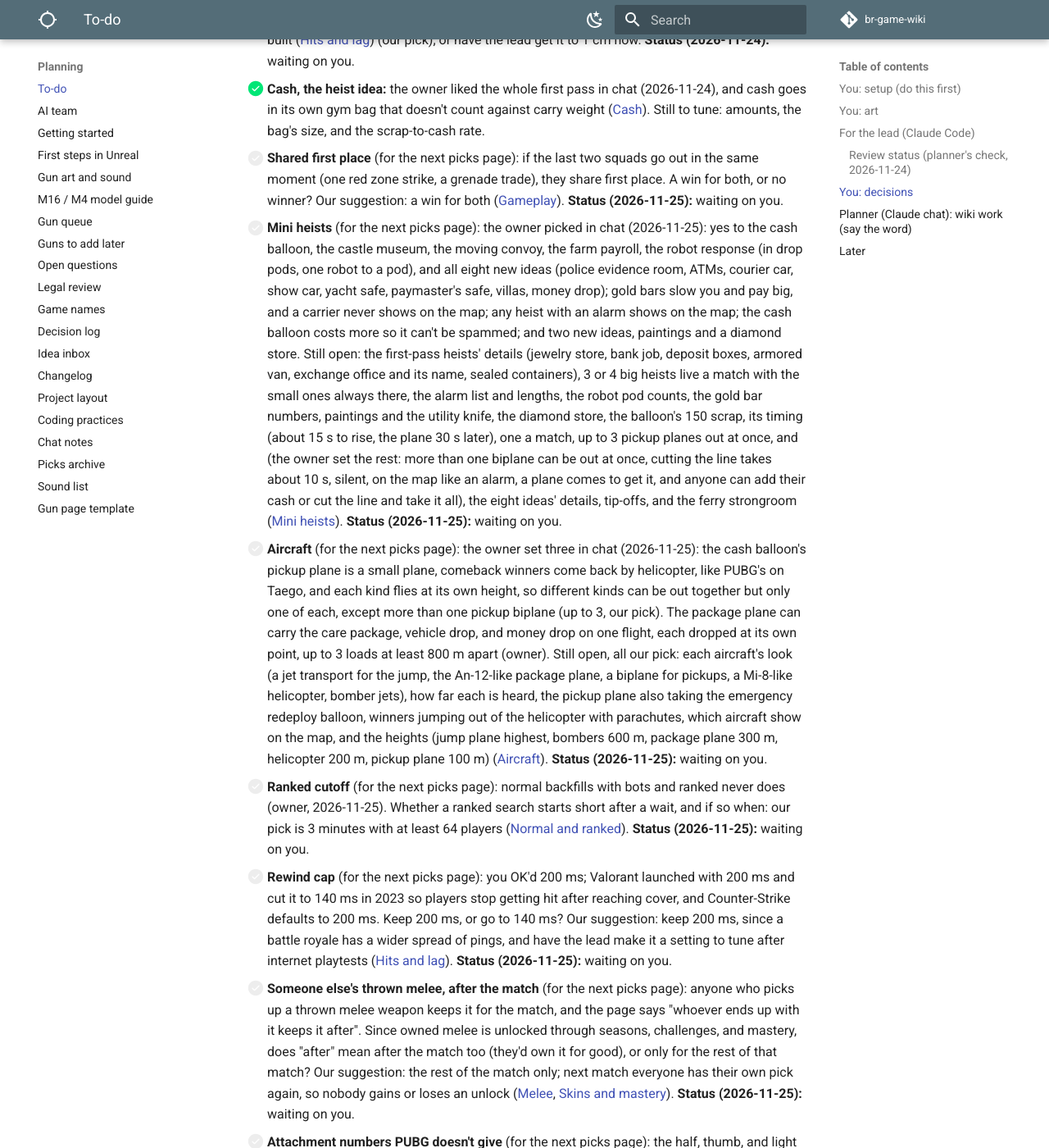
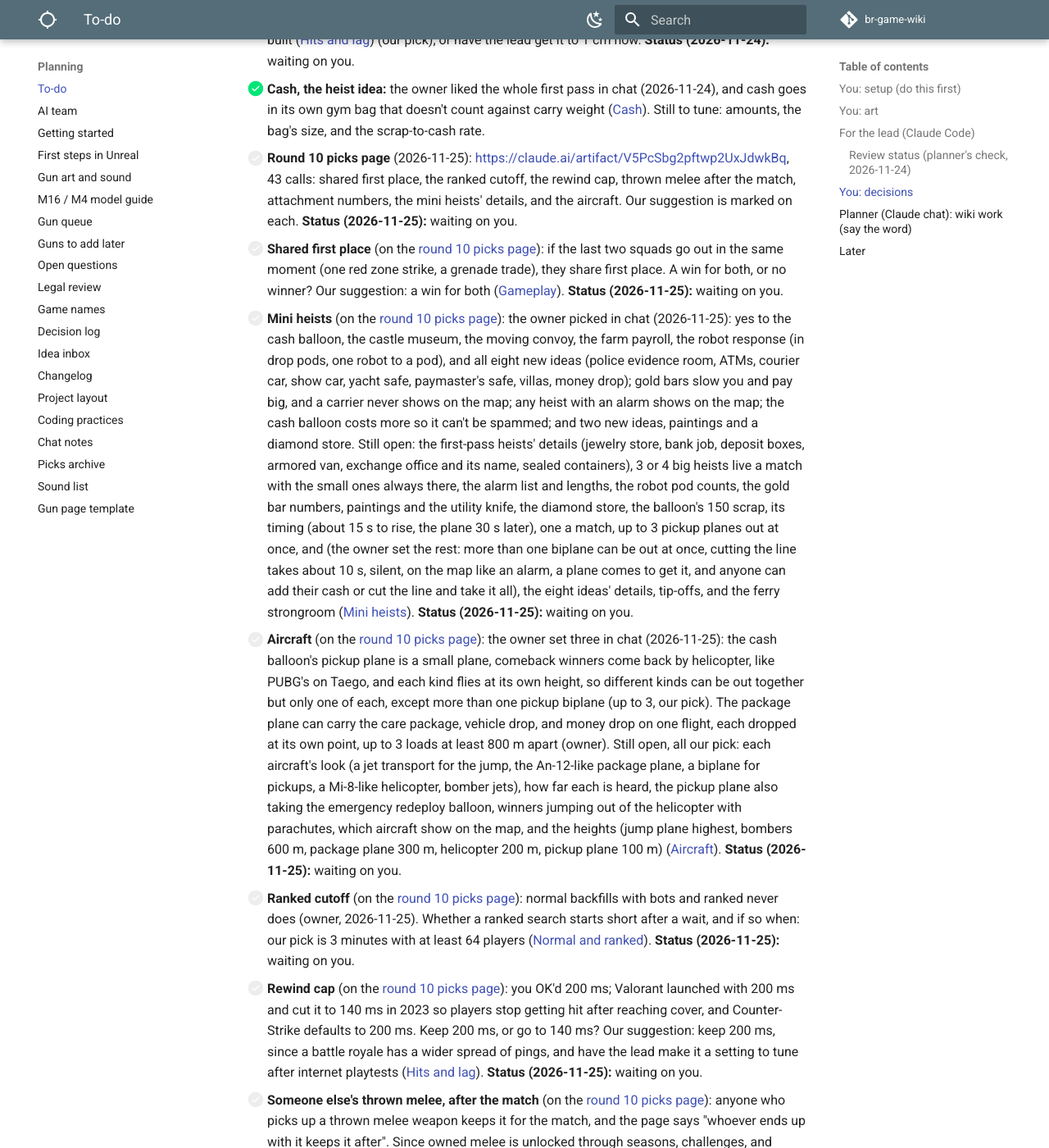
Before and after one commit to DerrickSpartan1/br-game-wiki, an MkDocs documentation site: the page built from docs/planning/to-do.md, in a window 1280 px wide and 1400 px high, scrolled down 36141 px. Shown: the whole window at 82% size. Built offline with MkDocs 1.6.1 and Material for MkDocs 9.7.7, drawn with Linux system fonts in a browser that asks for light colours; comment, search, counter and statistics services are not loaded; some of the changed text lies outside the part shown.

Commit message:
Planner picks: round 10 picks page posted with the 7 queued items
43 calls: shared first place, the ranked cutoff, the rewind cap, thrown
melee after the match, attachment numbers, the mini heists' details, and
the aircraft.

Co-Authored-By: Claude Opus 5.5 <noreply@anthropic.com>
Claude-Session: https://claude.ai/code/session_01Wkwom7msbtjY7PPB8cDoja

```diff
--- a/docs/planning/to-do.md
+++ b/docs/planning/to-do.md
@@ -387,13 +387,14 @@ In rough order of what the game needs first:
 - [x] **The newer first passes** (round 9 picks page, 2026-11-24): all OK'd except one. Changed: stopping a one-at-a-time reload partway through a round goes back to the last saved step, so the round doesn't finish. New: every player starts with a customizable belt, which is where the no-gear capacity's 50 comes from ([Carry weight](../systems/armor.md#carry-weight)). Answers on the [Picks archive](picks-archive.md).
 - [x] **Moving crouch and prone shots** (the owner left it to the planner in playtest round 8: keep 5 cm until lag compensation; the lead asked, chat notes 2026-11-24): shots at a moving crouched or prone player land within 5 cm of where the server's copy of the body is (still poses are within about 1 cm). Keep 5 cm for now and tighten it when lag compensation is built ([Hits and lag](../systems/servers.md#hits-and-lag)) (our pick), or have the lead get it to 1 cm now. **Status (2026-11-24):** waiting on you.
 - [x] **Cash, the heist idea:** the owner liked the whole first pass in chat (2026-11-24), and cash goes in its own gym bag that doesn't count against carry weight ([Cash](../systems/crafting.md#cash)). Still to tune: amounts, the bag's size, and the scrap-to-cash rate.
-- [ ] **Shared first place** (for the next picks page): if the last two squads go out in the same moment (one red zone strike, a grenade trade), they share first place. A win for both, or no winner? Our suggestion: a win for both ([Gameplay](../systems/gameplay.md#knockdowns-revives)). **Status (2026-11-25):** waiting on you.
-- [ ] **Mini heists** (for the next picks page): the owner picked in chat (2026-11-25): yes to the cash balloon, the castle museum, the moving convoy, the farm payroll, the robot response (in drop pods, one robot to a pod), and all eight new ideas (police evidence room, ATMs, courier car, show car, yacht safe, paymaster's safe, villas, money drop); gold bars slow you and pay big, and a carrier never shows on the map; any heist with an alarm shows on the map; the cash balloon costs more so it can't be spammed; and two new ideas, paintings and a diamond store. Still open: the first-pass heists' details (jewelry store, bank job, deposit boxes, armored van, exchange office and its name, sealed containers), 3 or 4 big heists live a match with the small ones always there, the alarm list and lengths, the robot pod counts, the gold bar numbers, paintings and the utility knife, the diamond store, the balloon's 150 scrap, its timing (about 15 s to rise, the plane 30 s later), one a match, up to 3 pickup planes out at once, and (the owner set the rest: more than one biplane can be out at once, cutting the line takes about 10 s, silent, on the map like an alarm, a plane comes to get it, and anyone can add their cash or cut the line and take it all), the eight ideas' details, tip-offs, and the ferry strongroom ([Mini heists](../systems/match-flow.md#mini-heists)). **Status (2026-11-25):** waiting on you.
-- [ ] **Aircraft** (for the next picks page): the owner set three in chat (2026-11-25): the cash balloon's pickup plane is a small plane, comeback winners come back by helicopter, like PUBG's on Taego, and each kind flies at its own height, so different kinds can be out together but only one of each, except more than one pickup biplane (up to 3, our pick). The package plane can carry the care package, vehicle drop, and money drop on one flight, each dropped at its own point, up to 3 loads at least 800 m apart (owner). Still open, all our pick: each aircraft's look (a jet transport for the jump, the An-12-like package plane, a biplane for pickups, a Mi-8-like helicopter, bomber jets), how far each is heard, the pickup plane also taking the emergency redeploy balloon, winners jumping out of the helicopter with parachutes, which aircraft show on the map, and the heights (jump plane highest, bombers 600 m, package plane 300 m, helicopter 200 m, pickup plane 100 m) ([Aircraft](../systems/match-flow.md#aircraft)). **Status (2026-11-25):** waiting on you.
-- [ ] **Ranked cutoff** (for the next picks page): normal backfills with bots and ranked never does (owner, 2026-11-25). Whether a ranked search starts short after a wait, and if so when: our pick is 3 minutes with at least 64 players ([Normal and ranked](../systems/gameplay.md#ranked)). **Status (2026-11-25):** waiting on you.
-- [ ] **Rewind cap** (for the next picks page): you OK'd 200 ms; Valorant launched with 200 ms and cut it to 140 ms in 2023 so players stop getting hit after reaching cover, and Counter-Strike defaults to 200 ms. Keep 200 ms, or go to 140 ms? Our suggestion: keep 200 ms, since a battle royale has a wider spread of pings, and have the lead make it a setting to tune after internet playtests ([Hits and lag](../systems/servers.md#hits-and-lag)). **Status (2026-11-25):** waiting on you.
-- [ ] **Someone else's thrown melee, after the match** (for the next picks page): anyone who picks up a thrown melee weapon keeps it for the match, and the page says "whoever ends up with it keeps it after". Since owned melee is unlocked through seasons, challenges, and mastery, does "after" mean after the match too (they'd own it for good), or only for the rest of that match? Our suggestion: the rest of the match only; next match everyone has their own pick again, so nobody gains or loses an unlock ([Melee](../systems/gameplay.md#melee), [Skins and mastery](../systems/skins.md#melee-weapons)). **Status (2026-11-25):** waiting on you.
-- [ ] **Attachment numbers PUBG doesn't give** (for the next picks page): the half, thumb, and light grips, the laser's hip spread, the duckbill's spread, suppressor loudness, and how long each scope takes to aim. Keep the lead's placeholders for the first playtests (suppressor at a quarter of the shot's loudness, 0.3 on shotguns; scopes from 1.1× the iron-sight time at 2x up to 1.4× at 15x), or set your own? Our suggestion: keep them and tune by feel in playtests ([Effects](../systems/attachments.md#effects-first-pass-from-pubg)). **Status (2026-11-25):** waiting on you.
+- [ ] **Round 10 picks page** (2026-11-25): [https://claude.ai/artifact/V5PcSbg2pftwp2UxJdwkBq](https://claude.ai/artifact/V5PcSbg2pftwp2UxJdwkBq), 43 calls: shared first place, the ranked cutoff, the rewind cap, thrown melee after the match, attachment numbers, the mini heists' details, and the aircraft. Our suggestion is marked on each. **Status (2026-11-25):** waiting on you.
+- [ ] **Shared first place** (on the [round 10 picks page](https://claude.ai/artifact/V5PcSbg2pftwp2UxJdwkBq)): if the last two squads go out in the same moment (one red zone strike, a grenade trade), they share first place. A win for both, or no winner? Our suggestion: a win for both ([Gameplay](../systems/gameplay.md#knockdowns-revives)). **Status (2026-11-25):** waiting on you.
+- [ ] **Mini heists** (on the [round 10 picks page](https://claude.ai/artifact/V5PcSbg2pftwp2UxJdwkBq)): the owner picked in chat (2026-11-25): yes to the cash balloon, the castle museum, the moving convoy, the farm payroll, the robot response (in drop pods, one robot to a pod), and all eight new ideas (police evidence room, ATMs, courier car, show car, yacht safe, paymaster's safe, villas, money drop); gold bars slow you and pay big, and a carrier never shows on the map; any heist with an alarm shows on the map; the cash balloon costs more so it can't be spammed; and two new ideas, paintings and a diamond store. Still open: the first-pass heists' details (jewelry store, bank job, deposit boxes, armored van, exchange office and its name, sealed containers), 3 or 4 big heists live a match with the small ones always there, the alarm list and lengths, the robot pod counts, the gold bar numbers, paintings and the utility knife, the diamond store, the balloon's 150 scrap, its timing (about 15 s to rise, the plane 30 s later), one a match, up to 3 pickup planes out at once, and (the owner set the rest: more than one biplane can be out at once, cutting the line takes about 10 s, silent, on the map like an alarm, a plane comes to get it, and anyone can add their cash or cut the line and take it all), the eight ideas' details, tip-offs, and the ferry strongroom ([Mini heists](../systems/match-flow.md#mini-heists)). **Status (2026-11-25):** waiting on you.
+- [ ] **Aircraft** (on the [round 10 picks page](https://claude.ai/artifact/V5PcSbg2pftwp2UxJdwkBq)): the owner set three in chat (2026-11-25): the cash balloon's pickup plane is a small plane, comeback winners come back by helicopter, like PUBG's on Taego, and each kind flies at its own height, so different kinds can be out together but only one of each, except more than one pickup biplane (up to 3, our pick). The package plane can carry the care package, vehicle drop, and money drop on one flight, each dropped at its own point, up to 3 loads at least 800 m apart (owner). Still open, all our pick: each aircraft's look (a jet transport for the jump, the An-12-like package plane, a biplane for pickups, a Mi-8-like helicopter, bomber jets), how far each is heard, the pickup plane also taking the emergency redeploy balloon, winners jumping out of the helicopter with parachutes, which aircraft show on the map, and the heights (jump plane highest, bombers 600 m, package plane 300 m, helicopter 200 m, pickup plane 100 m) ([Aircraft](../systems/match-flow.md#aircraft)). **Status (2026-11-25):** waiting on you.
+- [ ] **Ranked cutoff** (on the [round 10 picks page](https://claude.ai/artifact/V5PcSbg2pftwp2UxJdwkBq)): normal backfills with bots and ranked never does (owner, 2026-11-25). Whether a ranked search starts short after a wait, and if so when: our pick is 3 minutes with at least 64 players ([Normal and ranked](../systems/gameplay.md#ranked)). **Status (2026-11-25):** waiting on you.
+- [ ] **Rewind cap** (on the [round 10 picks page](https://claude.ai/artifact/V5PcSbg2pftwp2UxJdwkBq)): you OK'd 200 ms; Valorant launched with 200 ms and cut it to 140 ms in 2023 so players stop getting hit after reaching cover, and Counter-Strike defaults to 200 ms. Keep 200 ms, or go to 140 ms? Our suggestion: keep 200 ms, since a battle royale has a wider spread of pings, and have the lead make it a setting to tune after internet playtests ([Hits and lag](../systems/servers.md#hits-and-lag)). **Status (2026-11-25):** waiting on you.
+- [ ] **Someone else's thrown melee, after the match** (on the [round 10 picks page](https://claude.ai/artifact/V5PcSbg2pftwp2UxJdwkBq)): anyone who picks up a thrown melee weapon keeps it for the match, and the page says "whoever ends up with it keeps it after". Since owned melee is unlocked through seasons, challenges, and mastery, does "after" mean after the match too (they'd own it for good), or only for the rest of that match? Our suggestion: the rest of the match only; next match everyone has their own pick again, so nobody gains or loses an unlock ([Melee](../systems/gameplay.md#melee), [Skins and mastery](../systems/skins.md#melee-weapons)). **Status (2026-11-25):** waiting on you.
+- [ ] **Attachment numbers PUBG doesn't give** (on the [round 10 picks page](https://claude.ai/artifact/V5PcSbg2pftwp2UxJdwkBq)): the half, thumb, and light grips, the laser's hip spread, the duckbill's spread, suppressor loudness, and how long each scope takes to aim. Keep the lead's placeholders for the first playtests (suppressor at a quarter of the shot's loudness, 0.3 on shotguns; scopes from 1.1× the iron-sight time at 2x up to 1.4× at 15x), or set your own? Our suggestion: keep them and tune by feel in playtests ([Effects](../systems/attachments.md#effects-first-pass-from-pubg)). **Status (2026-11-25):** waiting on you.
 - [ ] **OK the lead's push:** everything up to `57f344a` (18:59, the first automation tests) is on GitHub. The lead's work since then, including the round 8 results, is on your PC but not on GitHub, so the planner can't check it. Tell the lead "push" when you're happy. **Status (2026-11-25, 08:05, from the lead's chat note):** 53 game commits are waiting on your OK, including the overnight work (canted irons aiming, both planes, the class item models, the female body's fixes, the melee looks, the defib, and the player parachute); all workers are stopped and nothing is locked. Waiting on you.
 - [ ] **Server hosting,** once the game runs ([Servers](../systems/servers.md)).
 
```
Also changed, not shown: docs/planning/changelog.md (+1 -0 lines).
